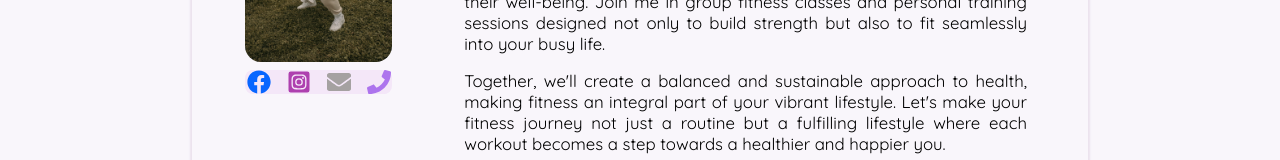
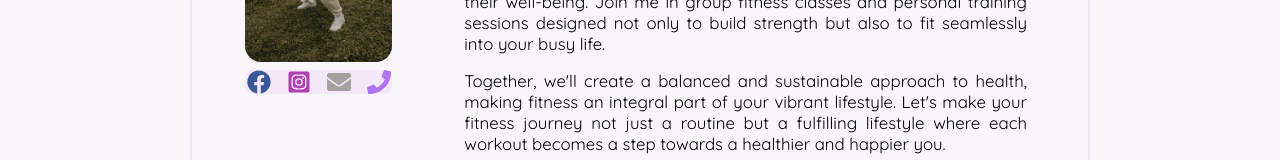
Before and after one commit to ralphdaryn/stepbystepstars, a React (Create React App) app: page / in a window 1280 px wide. In both pictures the pointer is over the icon 258 px from the left and 1809 px from the top of the page. Shown: the part 1727-1887 px from the top of the page. Built offline with nearby package versions, Linux system fonts and the light colour scheme.

Commit message:
style hover about buttons

```diff
--- a/src/components/About/About.scss
+++ b/src/components/About/About.scss
@@ -73,7 +73,8 @@
       padding-top: 0.5rem;
     }
   }
-  &__icons, a {
+  &__icons,
+  a {
     display: flex;
     justify-content: center;
     gap: 1rem;
@@ -81,6 +82,23 @@
     font-size: 1.5rem;
     background-color: #f4e7f8;
     border-radius: 8px;
+
+    // Specific hover effect for each icon
+    .about__icons-facebook:hover {
+      color: #3b5998;
+    }
+
+    .about__icons-instagram:hover {
+      color: #bc2a8d;
+    }
+
+    .about__icons-envelope:hover {
+      color: #4caf50;
+    }
+
+    .about__icons-phone:hover {
+      color: #e91e63;
+    }
 
     &-wrapper {
       margin: 0 0.75rem;
```
